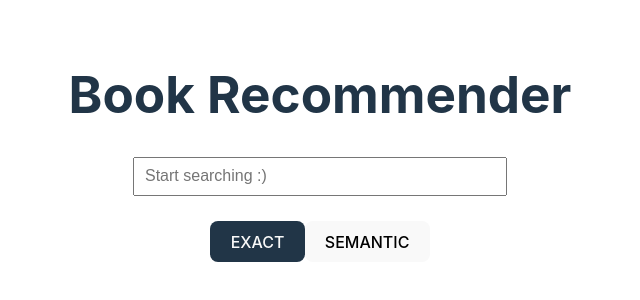
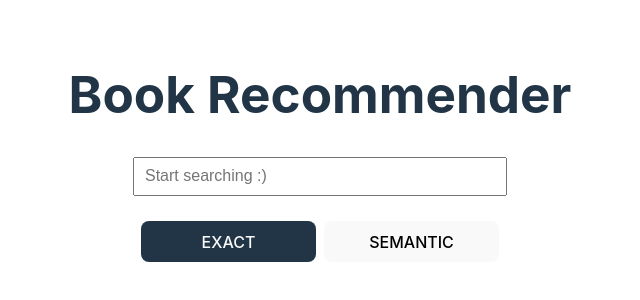
Before and after one commit to hub-bla/recommender, a React (Vite) app in the folder frontend/: page / in a window 1280 px wide. Shown: the top 300 px of the page, without its empty margins (352-992 px from the left). Built offline with nearby package versions, Linux system fonts and the light colour scheme.

Commit message:
searchbar styling

```diff
--- a/frontend/src/App.css
+++ b/frontend/src/App.css
@@ -50,3 +50,13 @@
   background-color: #213547;
   color: #f9f9f9;
 }
+
+button {
+  width: 175px;
+}
+
+.search-type-container {
+  width: 100%;
+  display: flex;
+  justify-content: space-evenly;
+}
--- a/frontend/src/App.tsx
+++ b/frontend/src/App.tsx
@@ -110,9 +110,9 @@ function App() {
             onChange={e => setSearchData(e.target.value)}  value={searchData}/>
             <div className='search-type-container'>
 
-            <button className={searchType == "exact" ? "selected-search-type" : ""}
+            <button className={"left-button " + (searchType == "exact" ? "selected-search-type" : "")}
             onClick={() => setSearchType("exact")}>EXACT</button>
-            <button className={searchType == "semantic" ? "selected-search-type" : ""}
+            <button className={"right-button " + (searchType == "semantic" ? "selected-search-type" : "")}
             onClick={() => setSearchType("semantic")}>SEMANTIC</button>
             </div>
           </div>
```
